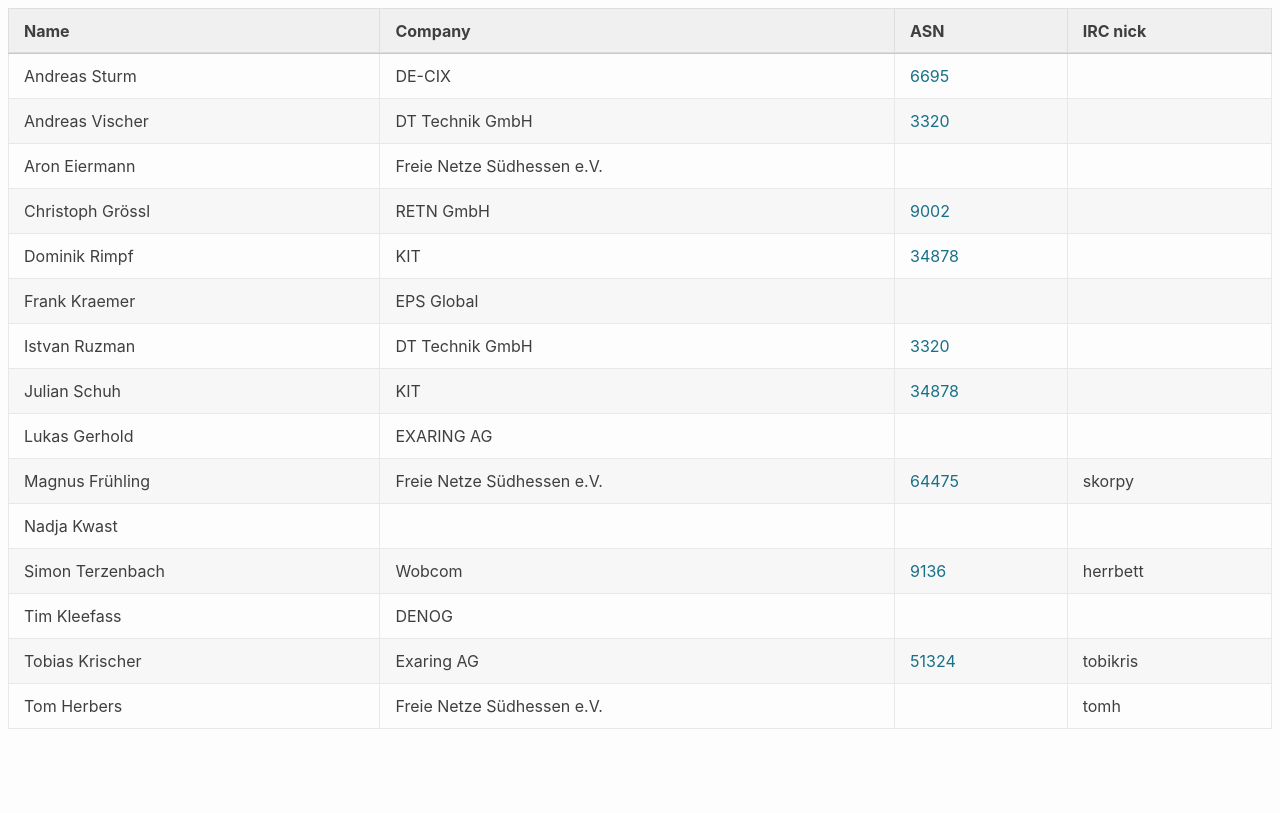
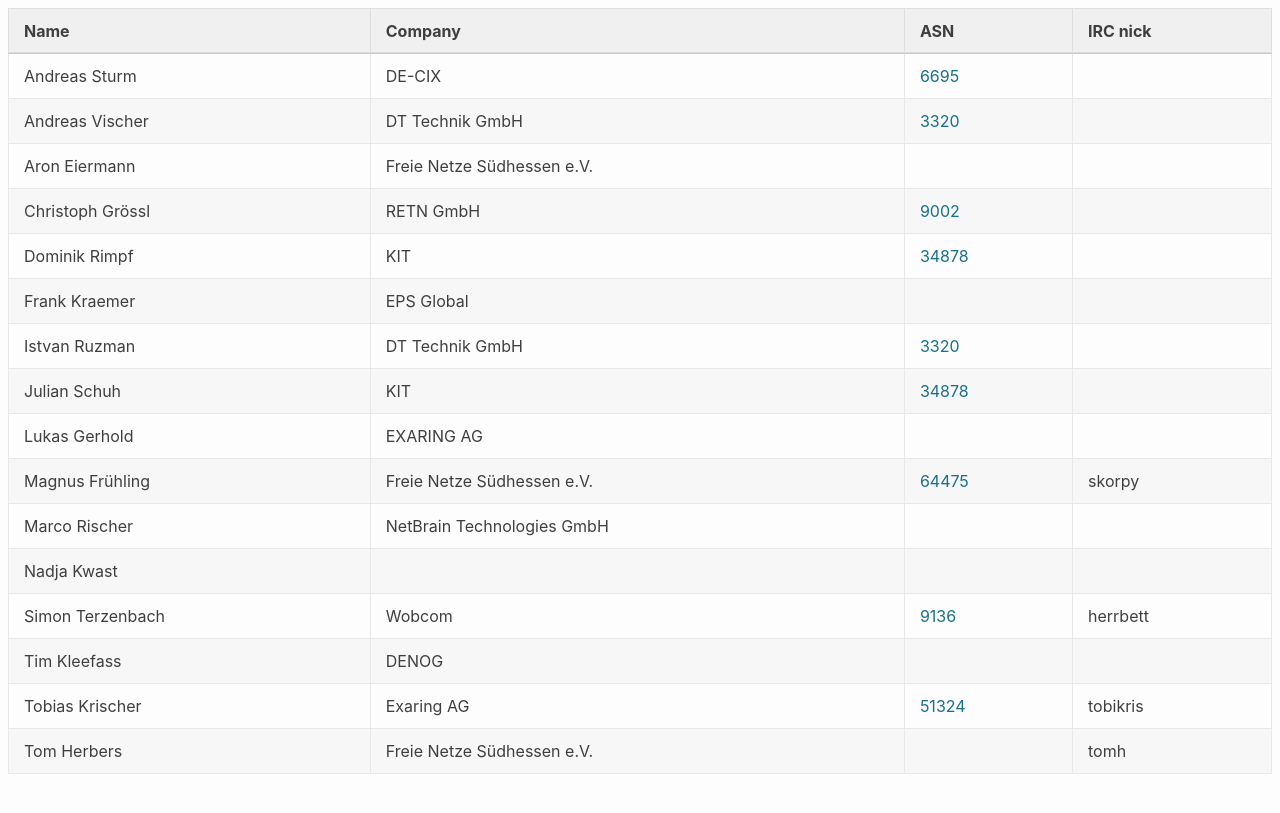
Before and after one commit to denog/pretix-attendeelist, a Jekyll site: the page built from meetup2023_04/index.markdown, in a window 1280 px wide. Shown: the top 813 px of the page. Built offline with Jekyll 4.4.1, drawn with Linux system fonts in a browser that asks for light colours.

Commit message:
Latest data: Mon May 15 09:10:04 UTC 2023

```diff
--- a/_data/attendees_denog_meetup_2023_04.json
+++ b/_data/attendees_denog_meetup_2023_04.json
@@ -60,6 +60,12 @@
     "asn": "64475"
   },
   {
+    "name": "Marco Rischer",
+    "company": "NetBrain Technologies GmbH",
+    "irc": null,
+    "asn": null
+  },
+  {
     "name": "Nadja Kwast",
     "company": null,
     "irc": null,
```
